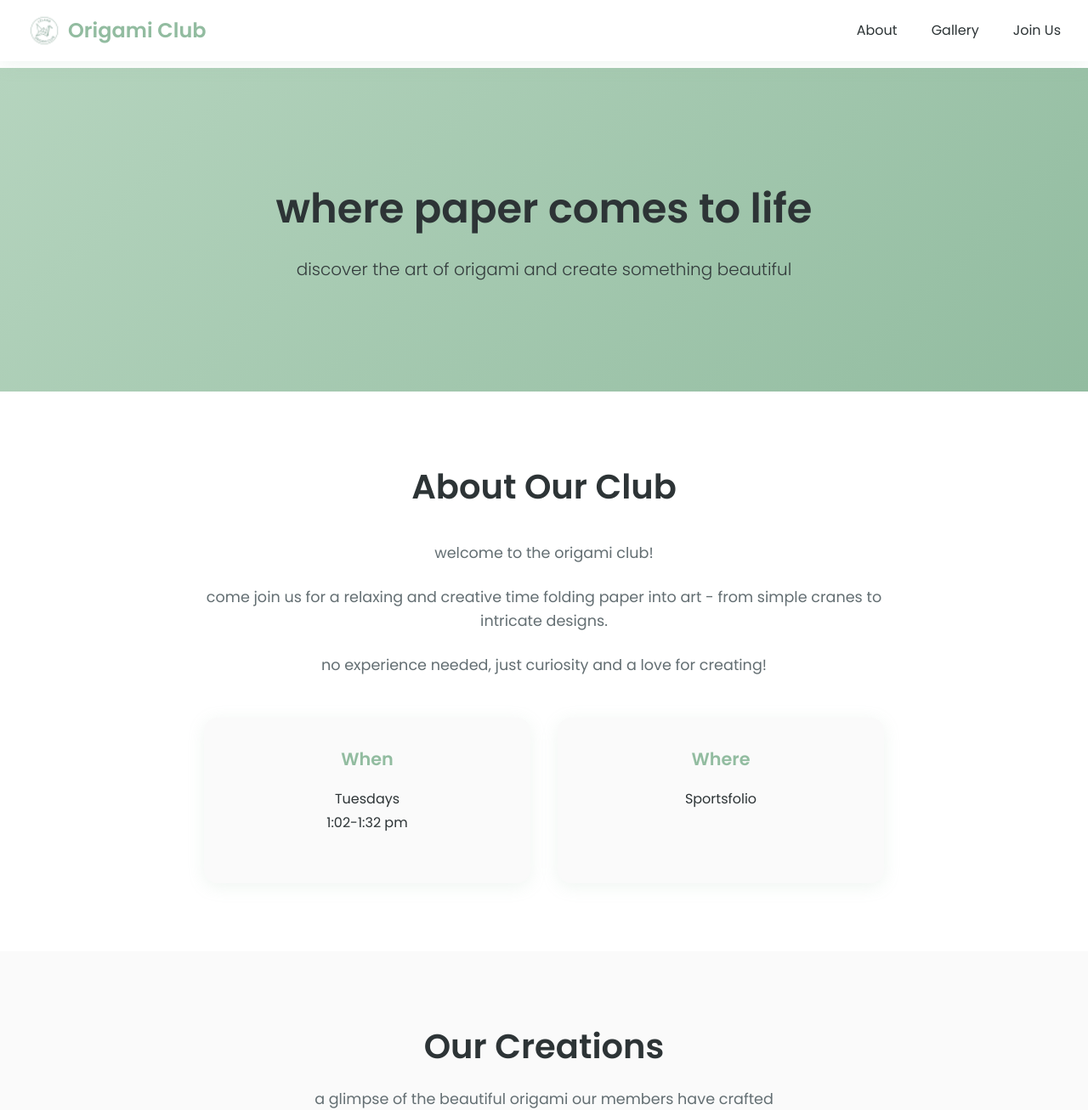
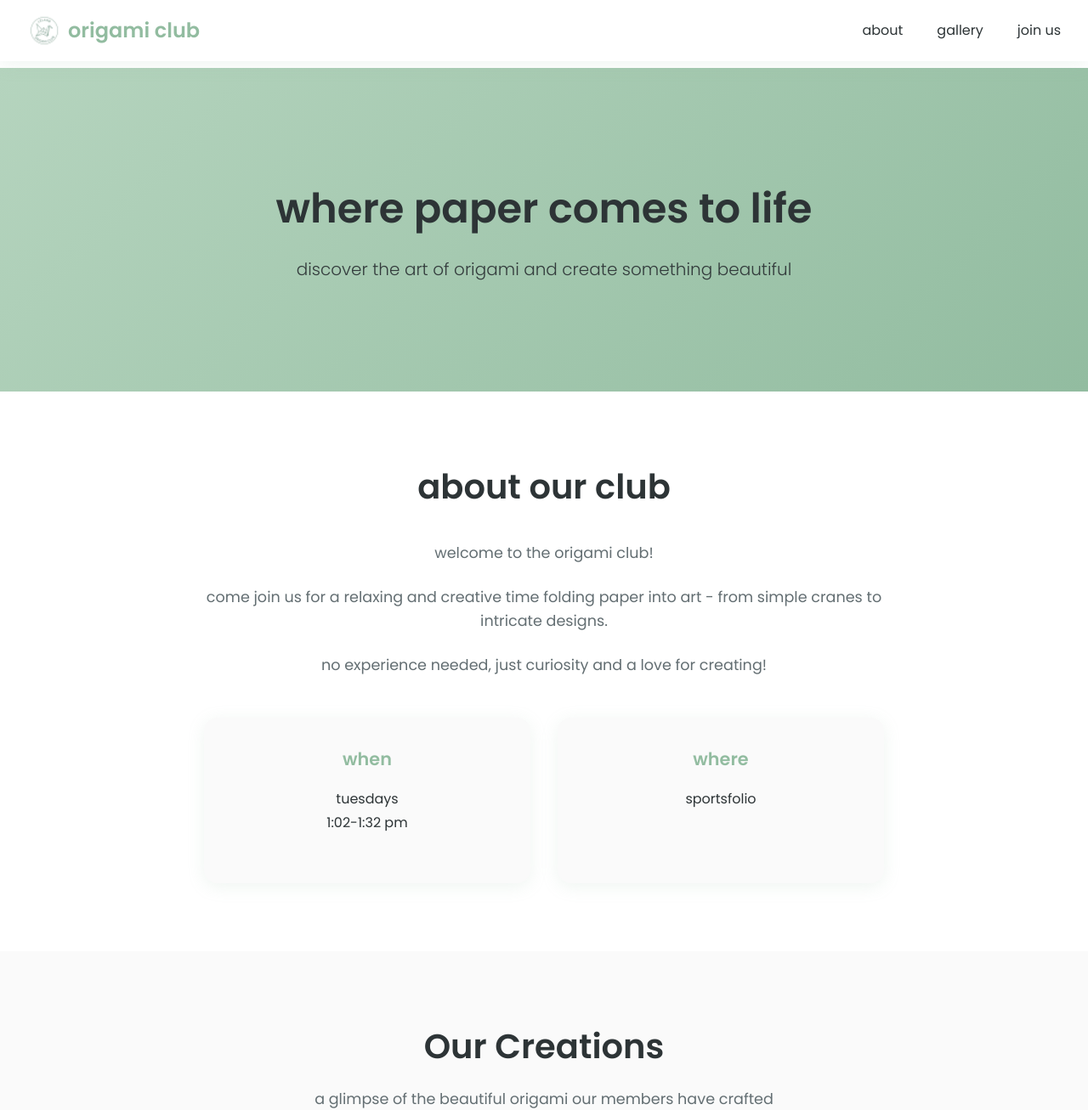
Before and after one commit to serena-ni/origami-club-website, a plain HTML site: page index.html in a window 1280 px wide. Shown: the top 1307 px of the page at 85% size. Drawn offline with Linux system fonts and the light colour scheme.

Commit message:
edited text on site

```diff
--- a/index.html
+++ b/index.html
@@ -3,7 +3,7 @@
 <head>
     <meta charset="UTF-8">
     <meta name="viewport" content="width=device-width, initial-scale=1.0">
-    <title>Leland Origami Club</title>
+    <title>leland origami club</title>
     <link rel="icon" type="image/png" href="images/favicon.png">
     <link rel="preconnect" href="https://fonts.googleapis.com">
     <link rel="preconnect" href="https://fonts.gstatic.com" crossorigin>
@@ -17,12 +17,12 @@
         <div class="nav-container">
             <div class="logo-container">
                 <img src="images/favicon.png" alt="Origami Club Logo" class="logo-img">
-                <h1 class="logo">Origami Club</h1>
+                <h1 class="logo">origami club</h1>
             </div>
             <ul class="nav-links">
-            <li><a href="#about">About</a></li>
-            <li><a href="#gallery">Gallery</a></li>
-            <li><a href="#join">Join Us</a></li>
+            <li><a href="#about">about</a></li>
+            <li><a href="#gallery">gallery</a></li>
+            <li><a href="#join">join us</a></li>
             </ul>
         </div>
 
@@ -39,19 +39,19 @@
 
         <section id="about">
             <div class="container">
-                <h2>About Our Club</h2>
+                <h2>about our club</h2>
                 <div class="about-content">
                     <p>welcome to the origami club!</p>
                     <p>come join us for a relaxing and creative time folding paper into art - from simple cranes to intricate designs.</p>
                     <p>no experience needed, just curiosity and a love for creating!</p>
                     <div class="meeting-info">
                         <div class="info-card">
-                            <h3>When</h3>
-                            <p>Tuesdays<br>1:02-1:32 pm</p>
+                            <h3>when</h3>
+                            <p>tuesdays<br>1:02-1:32 pm</p>
                         </div>
                         <div class="info-card">
-                            <h3>Where</h3>
-                            <p>Sportsfolio</p>
+                            <h3>where</h3>
+                            <p>sportsfolio</p>
                         </div>
                     </div>
                 </div>
```
